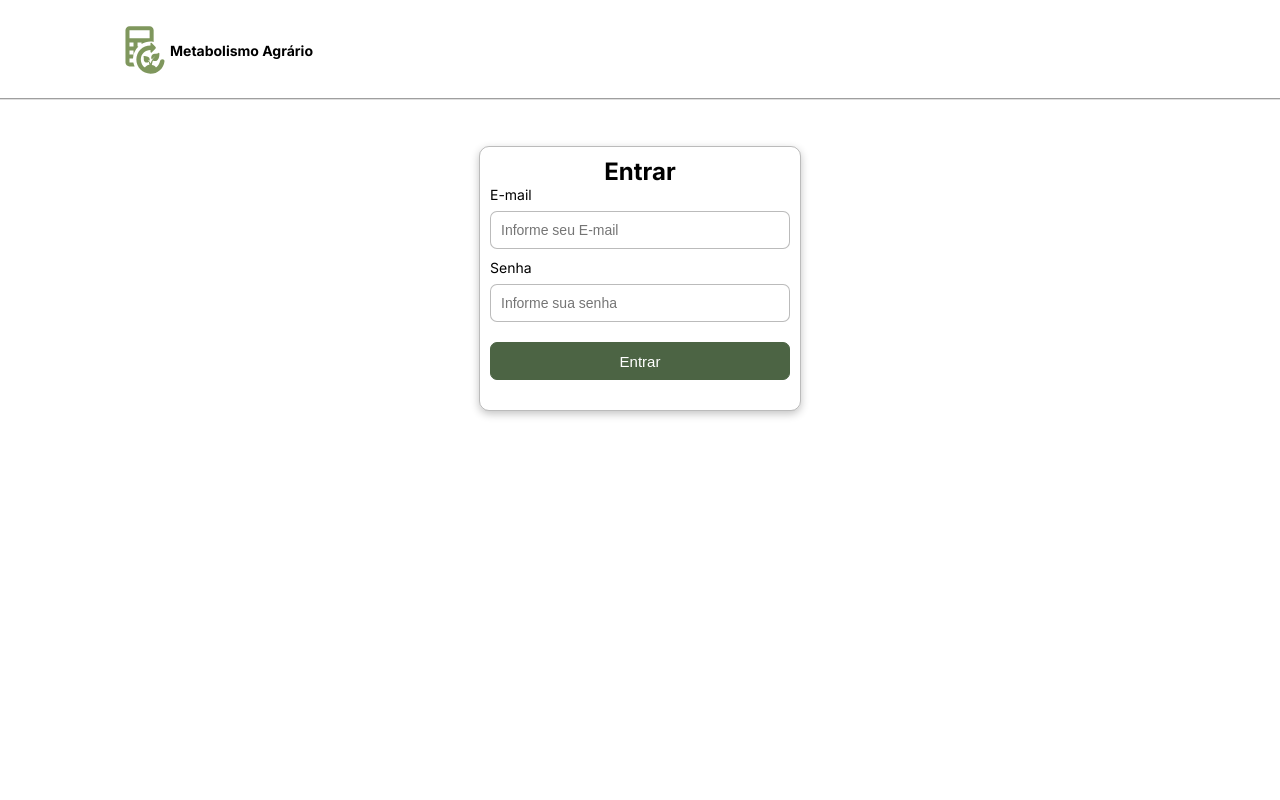
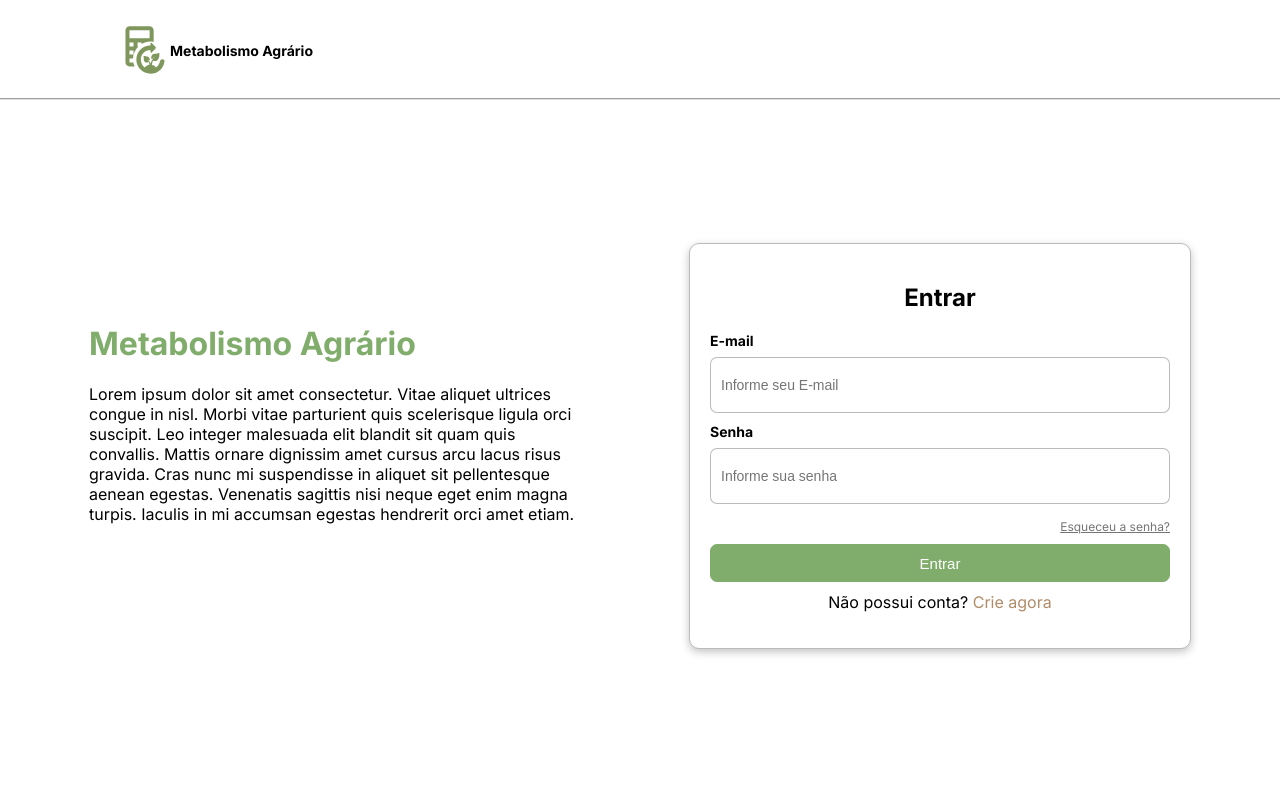
Before and after one commit to rapael-augusto/metabolismoagrario_frontweb, a Next.js app: page / in a window 1280 px wide. Shown: the top 800 px of the page. Built offline with nearby package versions, Linux system fonts and the light colour scheme.

Commit message:
style: estilização da home

```diff
--- a/src/app/page.tsx
+++ b/src/app/page.tsx
@@ -61,9 +61,18 @@ const Home = () => {
   } else {
     return (
       <Layout>
+        <div className="page-container">
+          <div className="text-content">
+            <h1>Metabolismo Agrário</h1>
+            <p>
+              Lorem ipsum dolor sit amet consectetur. Vitae aliquet ultrices congue in nisl.
+              Morbi vitae parturient quis scelerisque ligula orci suscipit. Leo integer malesuada elit blandit sit quam quis convallis.
+              Mattis ornare dignissim amet cursus arcu lacus risus gravida. Cras nunc mi suspendisse in aliquet sit pellentesque aenean egestas.
+              Venenatis sagittis nisi neque eget enim magna turpis. Iaculis in mi accumsan egestas hendrerit orci amet etiam.
+            </p>
+          </div>
 
           <form className="formBody-login">
-
             <div className="form-input-box">
               <h2 className="tittle-login">Entrar</h2>
             </div>
@@ -85,18 +94,20 @@ const Home = () => {
               onChange={(e: React.ChangeEvent<HTMLInputElement>) => setPassword((e.target as HTMLInputElement).value)}
               value={password}
             />
-
-          <div className="form-input-box">
-            <span></span>
+            <div className="forgot-password">
+              <a href="/forgot-password">Esqueceu a senha?</a>
             </div>
 
             <div className="form-input-box">
               <Button texto={'Entrar'} classe={'button-home'} onclick={loginEvento} />
             </div>
 
+            <p className="form-register">Não possui conta? <a href="/register">Crie agora</a></p>
           </form>
+        </div>
       </Layout>
     );
+
   }
 
 }
--- a/src/styles/form/form.css
+++ b/src/styles/form/form.css
@@ -19,15 +19,29 @@
     align-items: flex-end;
     width: 100%;
     gap: 32px;
-    /* margin-top: 8px; */
-    /* background-color: aqua; */
 }
 
 .form-input-box {
     display: flex;
     flex-direction: column;
     width: 100%;
-    /* margin-top: 28px; */
+}
+
+.form-register {
+    width: 100%;
+    text-align: center;
+    margin-top: 20px;
+}
+
+.form-register a {
+    text-decoration: none;
+    color: #B18C69;
+}
+
+.form-register {
+    width: 100%;
+    text-align: center;
+    margin-top: 10px;
 }
 
 .form-title {
@@ -54,7 +68,7 @@
     cursor: pointer;
 }
 
-.footer-form{
+.footer-form {
     display: flex;
     flex-direction: row;
     justify-content: flex-end;
@@ -62,7 +76,6 @@
     margin: 4px auto;
     gap: 16px;
     margin-top: 32px;
-    /* background-color: red; */
 }
 
 .info-block {
--- a/src/styles/form/input.css
+++ b/src/styles/form/input.css
@@ -9,19 +9,31 @@
 .inputDefault-label {
   margin-bottom: 8px;
   font-size: 14px;
+  font-weight: bold;
+
 }
 
 .inputDefault-input {
-  box-sizing: border-box;
   height: 38px;
   border: 1px solid rgba(0, 0, 0, 0.267);
   padding: 8px 10px;
-  /* border: 1px solid #ccc; */
   border-radius: 7px;
   font-size: 14px;
+
 }
 
 .inputDefault-input:focus {
   border-color: #007BFF;
   outline: none;
 }
+
+.forgot-password {
+  text-align: right;
+  width: 100%;
+  margin-top: 5px;
+  font-size: 12px;
+}
+
+.forgot-password a {
+  color: #757575;
+}
--- a/src/styles/home/login.css
+++ b/src/styles/home/login.css
@@ -5,23 +5,24 @@
     justify-content: flex-start;
     border: 1px solid rgba(0, 0, 0, 0.267);
     border-radius: 10px;
-    width: 300px;
-    min-height: 170px;
-    height: min-content;
+    width: 460px;
+    height: auto;
     margin: 0 auto;
-    padding: 0px 10px 30px 10px;
+    padding: 20px;
     box-shadow: rgba(0, 0, 0, 0.24) 0px 3px 8px;
 }
 
 .tittle-login {
     text-align: center;
     justify-content: center;
-    margin-top: 10px;
+    margin-bottom: 20px;
+    font-size: 24px;
+    font-weight: bold;
 }
 
 .button-home {
     background-color: transparent;
-    background-color: #4C6444;
+    background-color: #80AD6B;
     color: white;
     border: none;
     font-size: 14px;
@@ -29,13 +30,14 @@
     padding: 0 12px;
     font-size: 15px;
     border-radius: 7px;
-    border: 1px solid #4C6444;
+    border: 1px solid #80AD6B;
     height: 38px;
     margin-top: 10px;
+    cursor: pointer;
 }
 
 .criar-conta {
-    margin: 5px 0 0 0;
+    margin: 10px 0 0 0;
     text-align: center;
     font-size: 14px;
 }
@@ -44,3 +46,23 @@
     text-align: center;
     font-size: 14px;
 }
+
+.page-container {
+    display: flex;
+    justify-content: center;
+    align-items: center;
+    height: 100vh;
+    gap: 100px;
+    margin-top: -100px;
+}
+
+.text-content {
+    max-width: 500px;
+    text-align: left;
+    margin-top: -50px;
+
+}
+
+.text-content h1 {
+    color: #80AD6B;
+}
--- a/src/styles/layout/layout.css
+++ b/src/styles/layout/layout.css
@@ -1,4 +1,6 @@
-* {
+html,
+body {
+    height: 100%;
     margin: 0;
     padding: 0;
 }
@@ -78,6 +80,12 @@
     height: 100px;
 
 }
+
+footer {
+    margin: 0;
+    padding: 0;
+}
+
 
 .container-centralizado {
     max-width: 1200px;
```
Lines whose indentation alone changed are shown as unchanged.
